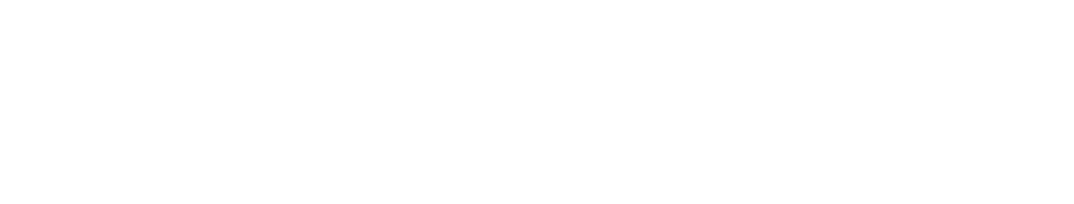
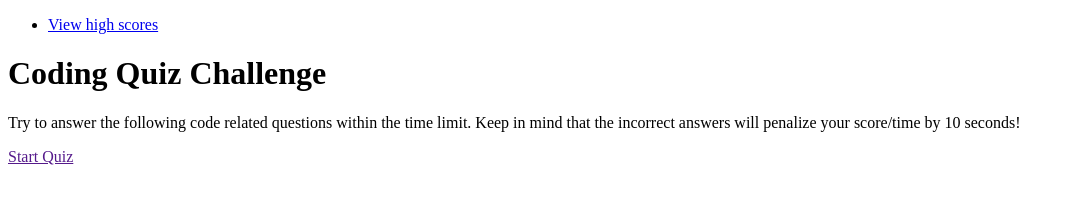
Before and after one commit to sav-the-sag/coding_quiz, a plain HTML site: page index.html in a window 1280 px wide. Shown: the whole page, without its empty margins (0-1074 px from the left). Drawn offline with Linux system fonts and the light colour scheme.

Commit message:
added text and nav to first page

```diff
--- a/index.html
+++ b/index.html
@@ -7,6 +7,21 @@
     <title>Coding Quiz</title>
 </head>
 <body>
+    <ul class="nav">
+        <li class="nav-item">
+          <a class="nav-link scores" aria-current="page" href="#">View high scores</a>
+        </li>
+    </ul>
+    <div class="quizcontainer">
+        <div class="quizheader">
+            <h1>Coding Quiz Challenge</h1>
+        </div>
+        <div class="quizbody">
+<p>Try to answer the following code related questions within the time limit. Keep in mind that the incorrect answers will penalize your score/time by 10 seconds!</p>
+<a href="">Start Quiz</a>
+        </div>
+    </div>
 
+    </div>
 </body>
 </html>
```
